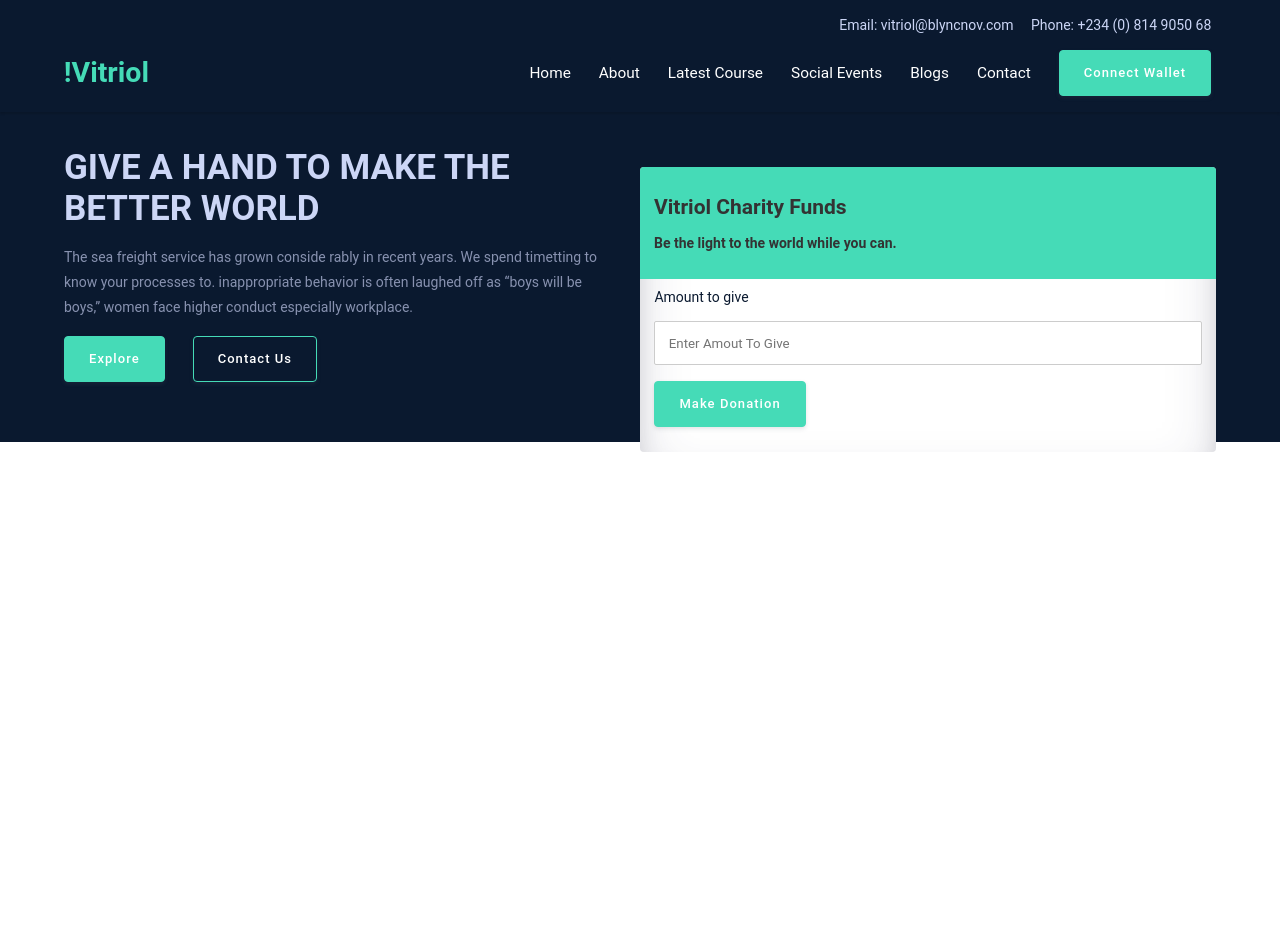
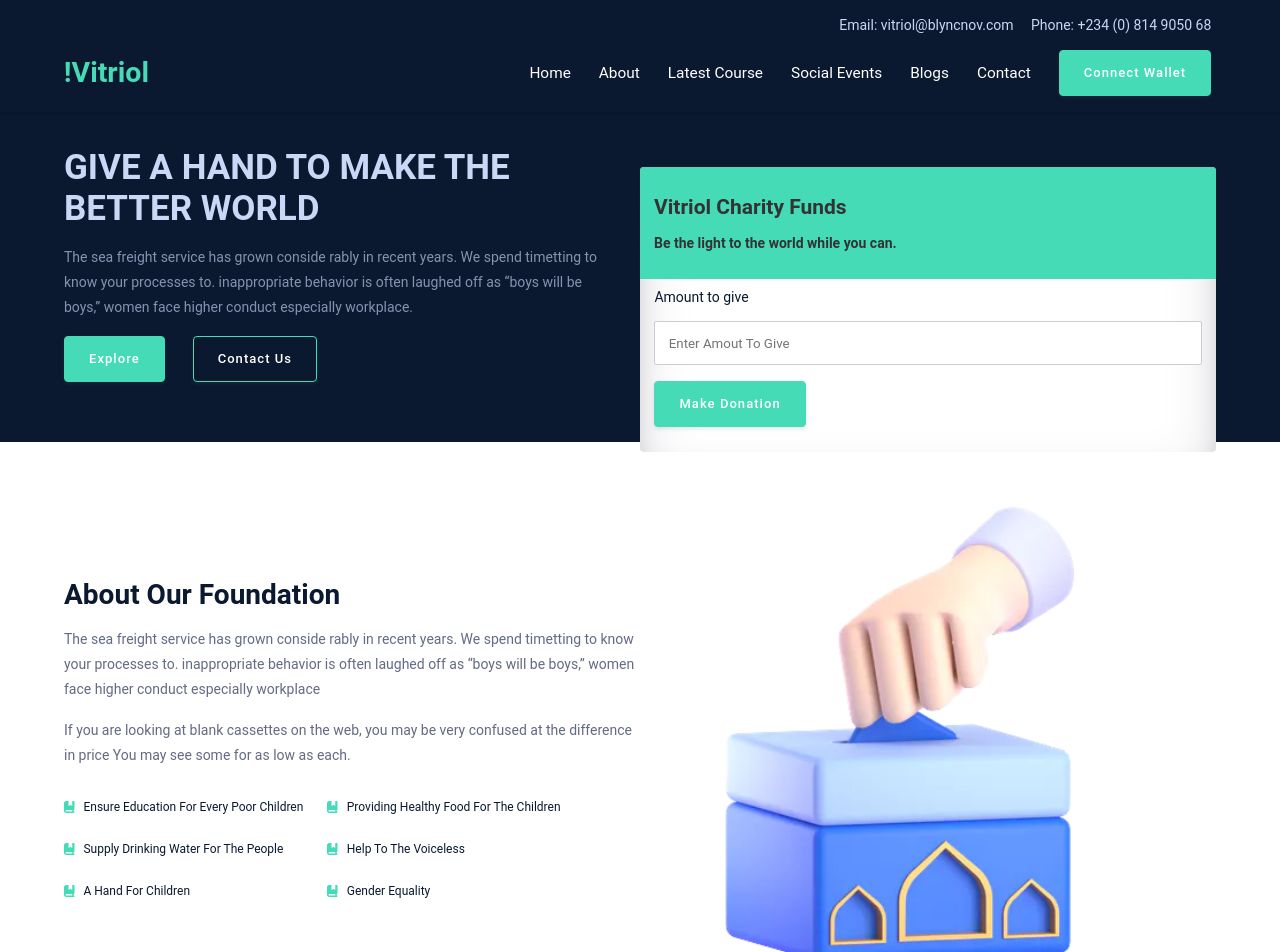
Before and after one commit to LordCodex/vitriol, a Vue app: page / in a window 1280 px wide. Shown: the top 952 px of the page. Before the commit the page ends 800 px from the top, so only its background shows below. Built offline with nearby package versions, Linux system fonts and the light colour scheme.

Commit message:
second commit

```diff
--- a/src/App.vue
+++ b/src/App.vue
@@ -1,14 +1,17 @@
 <template>
 
   <HeaderNew/>
+  <AboUt/>
 </template>
 
 <script>
 import HeaderNew from './components/Header.vue'
+import AboUt from './components/About.vue'
 export default {
   name: 'App',
   components: {
     HeaderNew,
+    AboUt,
   }
 }
 </script>
@@ -20,6 +23,7 @@ export default {
   list-style-type: none;
   text-decoration: none;
   font-family: Roboto, sans-serif;
+  padding: 0;
 }
 html{
   font-size: 14px;
--- /dev/null
+++ b/src/assets/css/About.css
@@ -0,0 +1,52 @@
+.about-section {
+    display: flex;
+    align-items: center;
+    width: 100%;
+    max-width: 90%;
+    margin: 0 auto;
+    padding: 2.5em 0px;
+}
+
+.about-text {
+    width: 50%;
+}
+
+.about-image {
+    width: 50%;
+}
+
+.freight {
+    font-size: 14px;
+    line-height: 25px;
+    color: rgb(99, 107, 131);
+}
+
+.phonebook {
+    display: flex;
+    gap: 2em;
+    left: 0;
+    font-size: 12px;
+    color: rgb(10, 25, 47);
+
+}
+.fa-book-bookmark{
+    color: rgb(69, 219, 183);
+}
+.foundation{
+    font-size: clamp(16px, 5vw, 2rem);
+    color: rgb(10, 25, 47);
+}
+
+@media (max-width:991px){
+    .about-section{
+        flex-direction: column;
+
+    }
+    .about-text {
+        width: 100%;
+    }
+
+    .about-image {
+        width: 100%;
+    }
+}
--- a/src/assets/css/Header.css
+++ b/src/assets/css/Header.css
@@ -27,7 +27,7 @@
     padding-top: 1.2em;
 }
 
-ul {
+ .navs{
     display: flex;
     align-items: center;
     gap: 2em;
@@ -35,7 +35,7 @@ ul {
 
 }
 
-li {
+.nav {
     color: white;
     font-size: 15.4px;
 
--- /dev/null
+++ b/src/components/About.vue
@@ -0,0 +1,79 @@
+<template>
+  <div class="about">
+    <div class="about-section">
+      <div class="about-text">
+        <h1 class="foundation">About Our Foundation</h1>
+        <br />
+        <p class="freight">
+          The sea freight service has grown conside rably in recent years. We
+          spend timetting to know your processes to. inappropriate behavior is
+          often laughed off as “boys will be boys,” women face higher conduct
+          especially workplace
+        </p>
+        <br />
+        <p class="freight">
+          If you are looking at blank cassettes on the web, you may be very
+          confused at the difference in price You may see some for as low as
+          each.
+        </p>
+        <br />
+        <br />
+        <div class="phonebook">
+          <div class="book">
+            <ul>
+              <li>
+                <i class="fa-solid fa-book-bookmark"></i> &nbsp; Ensure
+                Education For Every Poor Children
+              </li>
+              <br />
+              <br />
+              <li>
+                <i class="fa-solid fa-book-bookmark"></i> &nbsp; Supply Drinking
+                Water For The People
+              </li>
+              <br />
+              <br />
+              <li>
+                <i class="fa-solid fa-book-bookmark"></i> &nbsp; A Hand For
+                Children
+              </li>
+            </ul>
+          </div>
+          <div class="book-text">
+            <ul>
+              <li>
+                <i class="fa-solid fa-book-bookmark"></i> &nbsp; Providing
+                Healthy Food For The Children
+              </li>
+              <br />
+              <br />
+              <li>
+                <i class="fa-solid fa-book-bookmark"></i> &nbsp; Help To The
+                Voiceless
+              </li>
+              <br />
+              <br />
+              <li>
+                <i class="fa-solid fa-book-bookmark"></i> &nbsp; Gender Equality
+              </li>
+            </ul>
+          </div>
+        </div>
+      </div>
+
+      <div class="about-image">
+        <img src="../assets/images/rr.webp" width="90%" height="auto" />
+      </div>
+    </div>
+  </div>
+</template>
+
+<script>
+export default {
+  name: "AboUt",
+};
+</script>
+
+<style scoped>
+@import "../assets/css/About.css";
+</style>
--- a/src/components/Header.vue
+++ b/src/components/Header.vue
@@ -11,14 +11,14 @@
           <h1>!Vitriol</h1>
         </div>
         <div class="nav-link">
-          <ul>
-            <li id="nav">Home</li>
-            <li id="nav">About</li>
-            <li id="nav">Latest Course</li>
-            <li id="nav">Social Events</li>
-            <li id="nav">Blogs</li>
-            <li id="nav">Contact</li>
-            <li><button>Connect Wallet</button></li>
+          <ul class="navs">
+            <li class="nav" id="nav">Home</li>
+            <li class="nav" id="nav">About</li>
+            <li class="nav" id="nav">Latest Course</li>
+            <li class="nav" id="nav">Social Events</li>
+            <li class="nav" id="nav">Blogs</li>
+            <li class="nav" id="nav">Contact</li>
+            <li class="nav"><button>Connect Wallet</button></li>
           </ul>
         </div>
       </div>
@@ -53,14 +53,18 @@
               <b> <p>Be the light to the world while you can.</p></b>
             </div>
             <div class="amount">
-                <label>Amount to give </label>
-                <br>
-                <input type="number" id="input" placeholder="Enter Amout To Give">
-                <br>
+              <label>Amount to give </label>
+              <br />
+              <input
+                type="number"
+                id="input"
+                placeholder="Enter Amout To Give"
+              />
+              <br />
 
-                <div class="button3">
-              <button class="submit">Make Donation</button>
-            </div>
+              <div class="button3">
+                <button class="submit">Make Donation</button>
+              </div>
             </div>
           </div>
         </div>
```
Also changed, not shown: src/assets/images/rr.webp (added).
